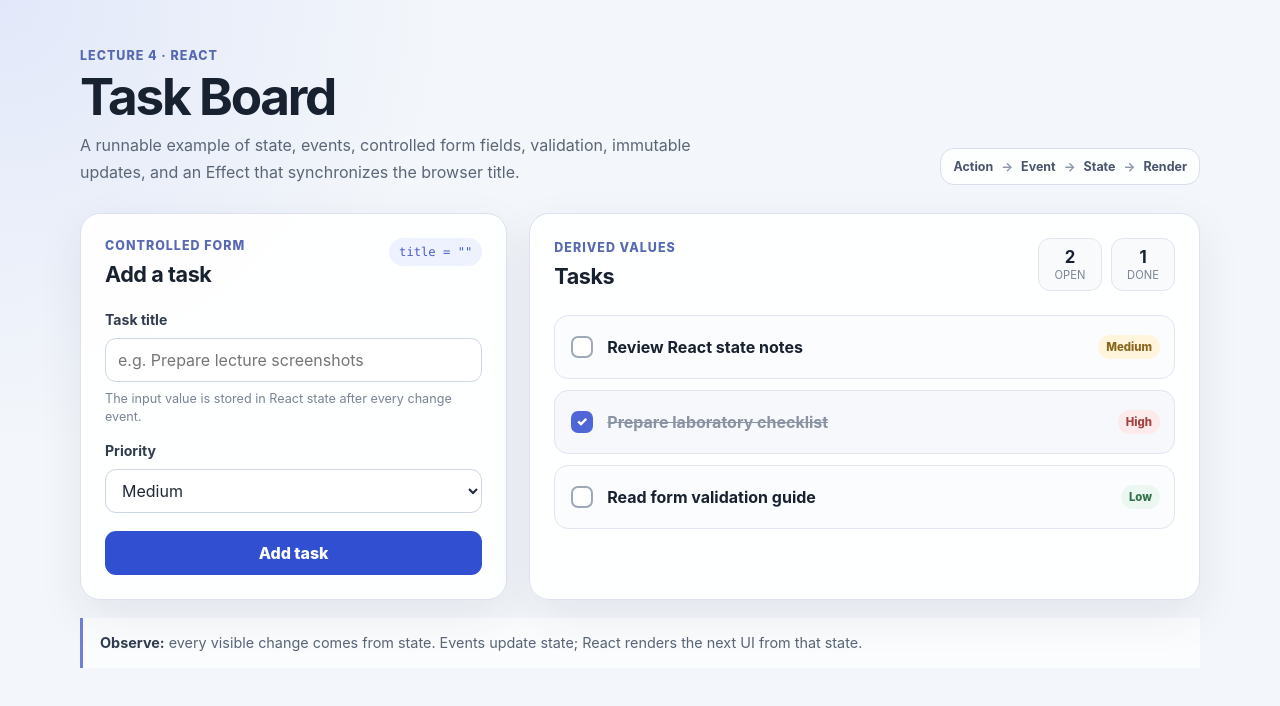
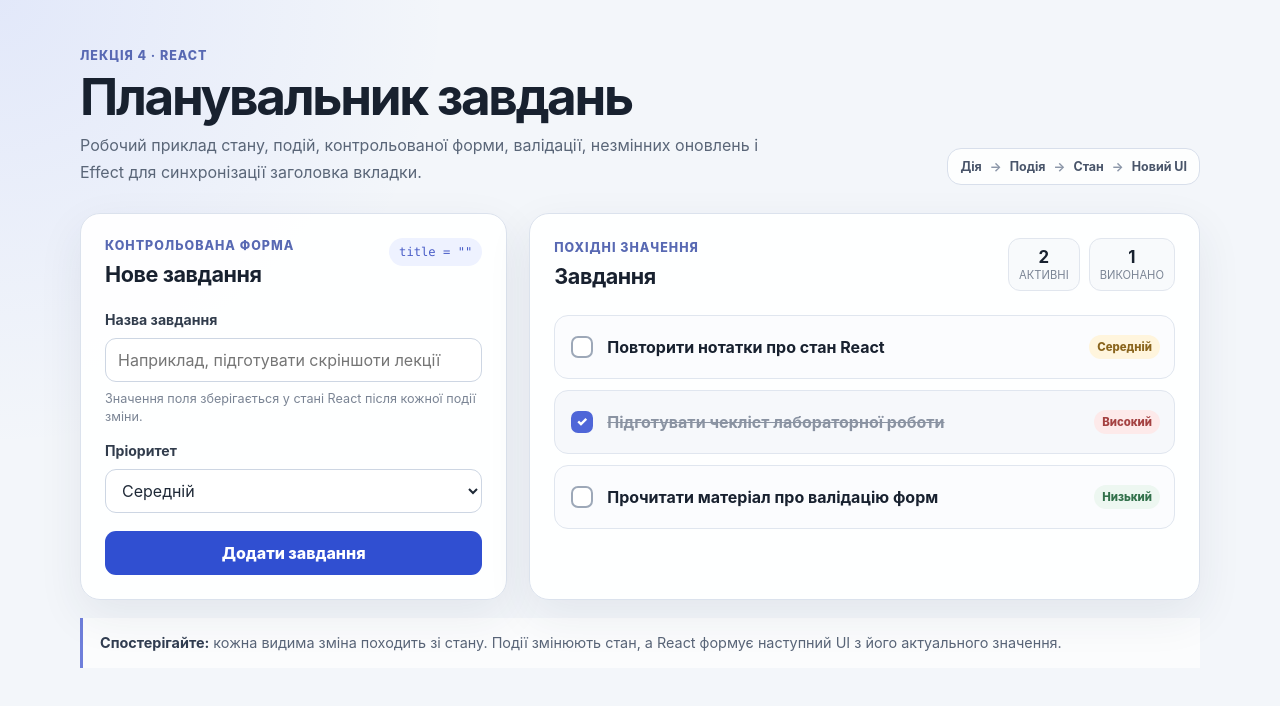
Before and after one commit to Aroxed/ui-programming-course, a React (Vite) app in the folder examples/lecture-04-state-events-forms/: page / in a window 1280 px wide. Shown: the top 706 px of the page. Built offline with nearby package versions, Linux system fonts and the light colour scheme.

Commit message:
Localize Lecture 4 UI to Ukrainian

```diff
--- a/examples/lecture-04-state-events-forms/src/App.jsx
+++ b/examples/lecture-04-state-events-forms/src/App.jsx
@@ -3,28 +3,28 @@ import { useEffect, useState } from 'react';
 const initialTasks = [
   {
     id: 1,
-    title: 'Review React state notes',
+    title: 'Повторити нотатки про стан React',
     priority: 'medium',
     completed: false,
   },
   {
     id: 2,
-    title: 'Prepare laboratory checklist',
+    title: 'Підготувати чекліст лабораторної роботи',
     priority: 'high',
     completed: true,
   },
   {
     id: 3,
-    title: 'Read form validation guide',
+    title: 'Прочитати матеріал про валідацію форм',
     priority: 'low',
     completed: false,
   },
 ];
 
 const priorityLabels = {
-  low: 'Low',
-  medium: 'Medium',
-  high: 'High',
+  low: 'Низький',
+  medium: 'Середній',
+  high: 'Високий',
 };
 
 export default function App() {
@@ -37,7 +37,7 @@ export default function App() {
   const openCount = tasks.length - completedCount;
 
   useEffect(() => {
-    document.title = `${openCount} open tasks · Lecture 4`;
+    document.title = `${openCount} активних завдань · Лекція 4`;
   }, [openCount]);
 
   function handleTitleChange(event) {
@@ -54,7 +54,7 @@ export default function App() {
     const normalizedTitle = title.trim();
 
     if (normalizedTitle.length < 3) {
-      setError('Enter at least 3 characters for the task title.');
+      setError('Введіть щонайменше 3 символи у назві завдання.');
       return;
     }
 
@@ -91,37 +91,37 @@ export default function App() {
     <main className="page-shell">
       <header className="hero">
         <div>
-          <p className="eyebrow">Lecture 4 · React</p>
-          <h1>Task Board</h1>
+          <p className="eyebrow">Лекція 4 · React</p>
+          <h1>Планувальник завдань</h1>
           <p className="hero-copy">
-            A runnable example of state, events, controlled form fields, validation,
-            immutable updates, and an Effect that synchronizes the browser title.
+            Робочий приклад стану, подій, контрольованої форми, валідації,
+            незмінних оновлень і Effect для синхронізації заголовка вкладки.
           </p>
         </div>
 
-        <div className="flow" aria-label="React update cycle">
-          <span>Action</span>
+        <div className="flow" aria-label="Цикл оновлення React">
+          <span>Дія</span>
           <b>→</b>
-          <span>Event</span>
+          <span>Подія</span>
           <b>→</b>
-          <span>State</span>
+          <span>Стан</span>
           <b>→</b>
-          <span>Render</span>
+          <span>Новий UI</span>
         </div>
       </header>
 
-      <section className="dashboard" aria-label="Task application">
+      <section className="dashboard" aria-label="Застосунок керування завданнями">
         <article className="panel form-panel">
           <div className="panel-heading">
             <div>
-              <p className="section-kicker">Controlled form</p>
-              <h2>Add a task</h2>
+              <p className="section-kicker">Контрольована форма</p>
+              <h2>Нове завдання</h2>
             </div>
             <span className="state-badge">title = {JSON.stringify(title)}</span>
           </div>
 
           <form onSubmit={handleSubmit} noValidate>
-            <label htmlFor="task-title">Task title</label>
+            <label htmlFor="task-title">Назва завдання</label>
             <input
               id="task-title"
               name="title"
@@ -130,7 +130,7 @@ export default function App() {
               onChange={handleTitleChange}
               aria-invalid={Boolean(error)}
               aria-describedby={error ? 'title-error' : 'title-help'}
-              placeholder="e.g. Prepare lecture screenshots"
+              placeholder="Наприклад, підготувати скріншоти лекції"
             />
 
             {error ? (
@@ -139,24 +139,24 @@ export default function App() {
               </p>
             ) : (
               <p className="form-message" id="title-help">
-                The input value is stored in React state after every change event.
+                Значення поля зберігається у стані React після кожної події зміни.
               </p>
             )}
 
-            <label htmlFor="task-priority">Priority</label>
+            <label htmlFor="task-priority">Пріоритет</label>
             <select
               id="task-priority"
               name="priority"
               value={priority}
               onChange={(event) => setPriority(event.target.value)}
             >
-              <option value="low">Low</option>
-              <option value="medium">Medium</option>
-              <option value="high">High</option>
+              <option value="low">Низький</option>
+              <option value="medium">Середній</option>
+              <option value="high">Високий</option>
             </select>
 
             <button className="primary-button" type="submit">
-              Add task
+              Додати завдання
             </button>
           </form>
         </article>
@@ -164,18 +164,18 @@ export default function App() {
         <article className="panel tasks-panel">
           <div className="panel-heading task-heading">
             <div>
-              <p className="section-kicker">Derived values</p>
-              <h2>Tasks</h2>
+              <p className="section-kicker">Похідні значення</p>
+              <h2>Завдання</h2>
             </div>
 
-            <div className="stats" aria-label="Task counters">
+            <div className="stats" aria-label="Лічильники завдань">
               <div>
                 <strong>{openCount}</strong>
-                <span>open</span>
+                <span>активні</span>
               </div>
               <div>
                 <strong>{completedCount}</strong>
-                <span>done</span>
+                <span>виконано</span>
               </div>
             </div>
           </div>
@@ -205,8 +205,8 @@ export default function App() {
       </section>
 
       <footer className="lesson-note">
-        <strong>Observe:</strong> every visible change comes from state. Events update state;
-        React renders the next UI from that state.
+        <strong>Спостерігайте:</strong> кожна видима зміна походить зі стану. Події змінюють стан,
+        а React формує наступний UI з його актуального значення.
       </footer>
     </main>
   );
```
